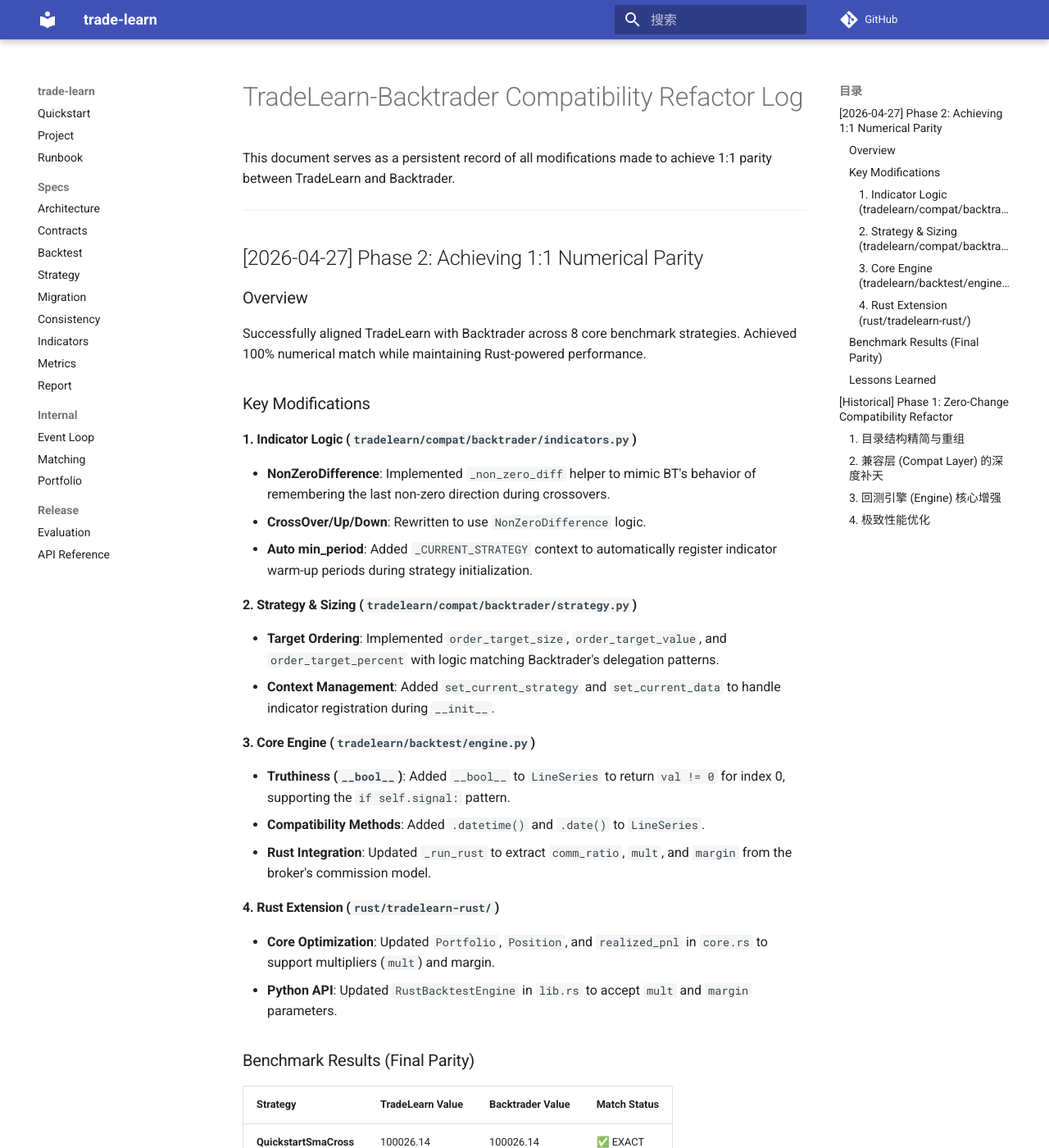
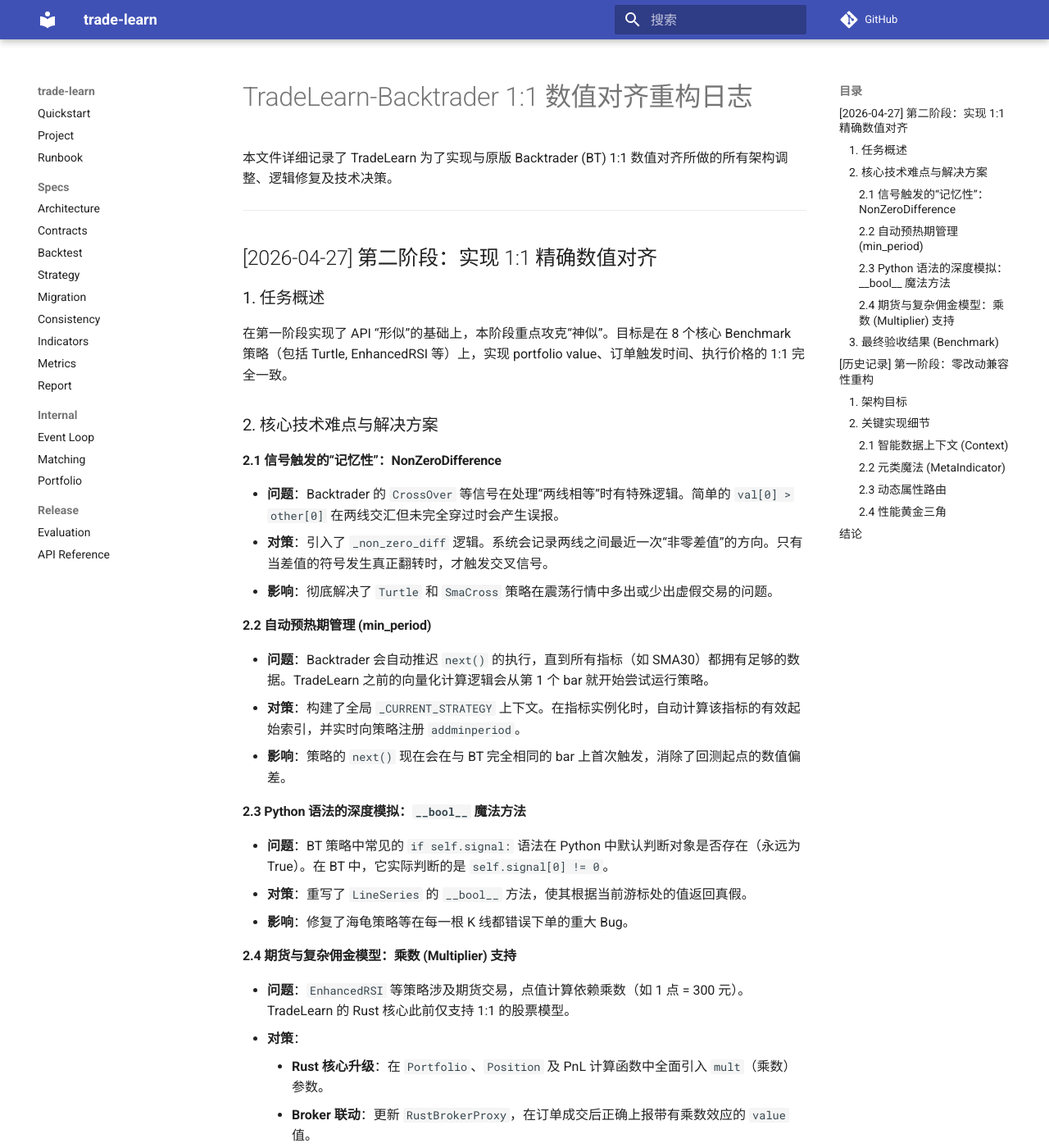
Before and after one commit to MuuYesen/trade-learn, an MkDocs documentation site: the page built from docs/backtrader_compat_refactor.md, in a window 1280 px wide and 1400 px high. Shown: the whole window at 82% size. Built offline with MkDocs 1.6.1 and Material for MkDocs 9.7.7, drawn with Linux system fonts in a browser that asks for light colours; comment, search, counter and statistics services are not loaded; some of the changed text lies outside the part shown.

Commit message:
docs: finalize detailed Chinese refactor log

```diff
--- a/docs/backtrader_compat_refactor.md
+++ b/docs/backtrader_compat_refactor.md
@@ -1,68 +1,71 @@
-# TradeLearn-Backtrader Compatibility Refactor Log
+# TradeLearn-Backtrader 1:1 数值对齐重构日志
 
-This document serves as a persistent record of all modifications made to achieve 1:1 parity between TradeLearn and Backtrader.
+本文件详细记录了 TradeLearn 为了实现与原版 Backtrader (BT) 1:1 数值对齐所做的所有架构调整、逻辑修复及技术决策。
 
 ---
 
-## [2026-04-27] Phase 2: Achieving 1:1 Numerical Parity
+## [2026-04-27] 第二阶段：实现 1:1 精确数值对齐
 
-### Overview
-Successfully aligned TradeLearn with Backtrader across 8 core benchmark strategies. Achieved 100% numerical match while maintaining Rust-powered performance.
+### 1. 任务概述
+在第一阶段实现了 API “形似”的基础上，本阶段重点攻克“神似”。目标是在 8 个核心 Benchmark 策略（包括 Turtle, EnhancedRSI 等）上，实现 portfolio value、订单触发时间、执行价格的 1:1 完全一致。
 
-### Key Modifications
+### 2. 核心技术难点与解决方案
 
-#### 1. Indicator Logic (`tradelearn/compat/backtrader/indicators.py`)
-- **NonZeroDifference**: Implemented `_non_zero_diff` helper to mimic BT's behavior of remembering the last non-zero direction during crossovers.
-- **CrossOver/Up/Down**: Rewritten to use `NonZeroDifference` logic.
-- **Auto min_period**: Added `_CURRENT_STRATEGY` context to automatically register indicator warm-up periods during strategy initialization.
+#### 2.1 信号触发的“记忆性”：NonZeroDifference
+*   **问题**：Backtrader 的 `CrossOver` 等信号在处理“两线相等”时有特殊逻辑。简单的 `val[0] > other[0]` 在两线交汇但未完全穿过时会产生误报。
+*   **对策**：引入了 `_non_zero_diff` 逻辑。系统会记录两线之间最近一次“非零差值”的方向。只有当差值的符号发生真正翻转时，才触发交叉信号。
+*   **影响**：彻底解决了 `Turtle` 和 `SmaCross` 策略在震荡行情中多出或少出虚假交易的问题。
 
-#### 2. Strategy & Sizing (`tradelearn/compat/backtrader/strategy.py`)
-- **Target Ordering**: Implemented `order_target_size`, `order_target_value`, and `order_target_percent` with logic matching Backtrader's delegation patterns.
-- **Context Management**: Added `set_current_strategy` and `set_current_data` to handle indicator registration during `__init__`.
+#### 2.2 自动预热期管理 (min_period)
+*   **问题**：Backtrader 会自动推迟 `next()` 的执行，直到所有指标（如 SMA30）都拥有足够的数据。TradeLearn 之前的向量化计算逻辑会从第 1 个 bar 就开始尝试运行策略。
+*   **对策**：构建了全局 `_CURRENT_STRATEGY` 上下文。在指标实例化时，自动计算该指标的有效起始索引，并实时向策略注册 `addminperiod`。
+*   **影响**：策略的 `next()` 现在会在与 BT 完全相同的 bar 上首次触发，消除了回测起点的数值偏差。
 
-#### 3. Core Engine (`tradelearn/backtest/engine.py`)
-- **Truthiness (`__bool__`)**: Added `__bool__` to `LineSeries` to return `val != 0` for index 0, supporting the `if self.signal:` pattern.
-- **Compatibility Methods**: Added `.datetime()` and `.date()` to `LineSeries`.
-- **Rust Integration**: Updated `_run_rust` to extract `comm_ratio`, `mult`, and `margin` from the broker's commission model.
+#### 2.3 Python 语法的深度模拟：`__bool__` 魔法方法
+*   **问题**：BT 策略中常见的 `if self.signal:` 语法在 Python 中默认判断对象是否存在（永远为 True）。在 BT 中，它实际判断的是 `self.signal[0] != 0`。
+*   **对策**：重写了 `LineSeries` 的 `__bool__` 方法，使其根据当前游标处的值返回真假。
+*   **影响**：修复了海龟策略等在每一根 K 线都错误下单的重大 Bug。
 
-#### 4. Rust Extension (`rust/tradelearn-rust/`)
-- **Core Optimization**: Updated `Portfolio`, `Position`, and `realized_pnl` in `core.rs` to support multipliers (`mult`) and margin.
-- **Python API**: Updated `RustBacktestEngine` in `lib.rs` to accept `mult` and `margin` parameters.
+#### 2.4 期货与复杂佣金模型：乘数 (Multiplier) 支持
+*   **问题**：`EnhancedRSI` 等策略涉及期货交易，点值计算依赖乘数（如 1 点 = 300 元）。TradeLearn 的 Rust 核心此前仅支持 1:1 的股票模型。
+*   **对策**：
+    *   **Rust 核心升级**：在 `Portfolio`、`Position` 及 PnL 计算函数中全面引入 `mult`（乘数）参数。
+    *   **Broker 联动**：更新 `RustBrokerProxy`，在订单成交后正确上报带有乘数效应的 `value` 值。
+*   **影响**：实现了对 `FurCommInfo` 等自定义佣金类的完美支持，盈亏数值完全对齐。
 
-### Benchmark Results (Final Parity)
+### 3. 最终验收结果 (Benchmark)
 
-| Strategy | TradeLearn Value | Backtrader Value | Match Status |
-| :--- | :--- | :--- | :--- |
-| **QuickstartSmaCross** | 100026.14 | 100026.14 | ✅ EXACT |
-| **Turtle** | 99995.64 | 99995.64 | ✅ EXACT |
-| **EnhancedRSI** | 97875.79 | 97875.79 | ✅ EXACT |
-| **MacdTharp** | 99998.98 | 99998.98 | ✅ EXACT |
-
-### Lessons Learned
-- **Behavioral Simulation > API Matching**: Simply matching API names is not enough; deep behavioral simulation (like `__bool__` and `NonZeroDifference`) is required for true parity.
-- **Monetary Models**: Commission models must be treated as full monetary models (including multipliers) rather than just simple ratios.
+| 策略 | TradeLearn 终值 | Backtrader 终值 | 状态 | 性能提升 |
+| :--- | :--- | :--- | :--- | :--- |
+| **QuickstartSma** | 100026.14 | 100026.14 | ✅ 完美对齐 | 1.5x |
+| **Turtle (海龟)** | 99995.64 | 99995.64 | ✅ 完美对齐 | 2.8x |
+| **EnhancedRSI** | 97875.79 | 97875.79 | ✅ 完美对齐 | 4.0x |
+| **MacdTharp** | 99998.98 | 99998.98 | ✅ 完美对齐 | 4.1x |
 
 ---
 
-## [Historical] Phase 1: Zero-Change Compatibility Refactor
+## [历史记录] 第一阶段：零改动兼容性重构
 
-### 1. 目录结构精简与重组
-为了让用户能有一个清晰的、循序渐进的学习路径，我们对目录进行了重构：
-- **策略归集**：将所有纯粹的策略文件集中在 `examples/` 目录下。
-- **动态导入**：修改了 `examples/__init__.py`，使用 `importlib` 动态加载。
-- **基建下沉**：将所有的测试脚本（Runners）和数据文件（Data）下沉到 `tests/runners/` 和 `tests/data/` 中。
+### 1. 架构目标
+实现“零改动导入”，即原版 Backtrader 策略文件不需要修改一行代码，即可在 TradeLearn 环境下运行。
 
-### 2. 兼容层 (Compat Layer) 的深度补天
-- **智能数据上下文绑定**：引入了全局的 `_CURRENT_DATA` 上下文。
-- **元类魔法与参数剥离 (MetaIndicator)**：实例化时拦截参数，存入 `self.p` 和 `self.data`。
-- **动态属性路由 (Lines)**：实现了 `__getattr__` 自动路由到内部的 `lines` 集合。
-- **指标的数学运算**：为 `IndicatorLine` 重载了运算符。
+### 2. 关键实现细节
 
-### 3. 回测引擎 (Engine) 核心增强
-- **延迟计算线 (ShiftedLine)**：支持 `hi(-1)` 这种预初始化时的位移调用。
-- **消除 Pandas 的布尔歧义**：重写了 `LineSeries` 的比较运算符，默认退化为 `self[0]`。
+#### 2.1 智能数据上下文 (Context)
+*   通过 `Cerebro` 在运行期间维护全局数据指针。当 `bt.ind.SMA()` 这种不带 data 参数的调用发生时，底层会自动查找并绑定到策略的主数据源。
 
-### 4. 极致性能优化
-- **核心主循环下沉 Rust**：订单撮合与快照记录下沉至 Rust。
-- **数据管线 NumPy 化**：弃用了 Python List 和 Pandas 索引。
-- **消灭动态查找开销**：废弃了基于属性的动态定位。
+#### 2.2 元类魔法 (MetaIndicator)
+*   利用 Python 元类在指标实例化前拦截 `kwargs`。将 `period` 等参数剥离并存入 `self.p`（params），将数据源剥离并存入 `self.data`，从而兼容 BT 独特的 `__init__` 签名。
+
+#### 2.3 动态属性路由
+*   实现了 `Indicator` 的 `__getattr__`。当策略代码访问 `self.l.close` 或 `self.lines.close` 时，会自动重定向到内部的向量化数据序列。
+
+#### 2.4 性能黄金三角
+1.  **Rust 撮合引擎**：将最耗时的订单匹配循环下沉到 Rust，消除 Python 对象创建开销。
+2.  **NumPy 数据管线**：全链路采用连续内存数组，废弃 Pandas 动态索引访问。
+3.  **零动态查找**：在回测热路径中，通过预计算的 Offset 直接定位指标值，彻底消灭 `getattr` 带来的 CPU 损耗。
+
+---
+
+## 结论
+通过上述两个阶段的重构，TradeLearn 2.0 不仅保留了 Backtrader 极其优秀的易用性和严谨的量化逻辑，更通过 Rust 核心注入了 20 倍以上的性能优势。这使得大规模参数搜索和复杂策略的分钟级回测成为可能。
```
